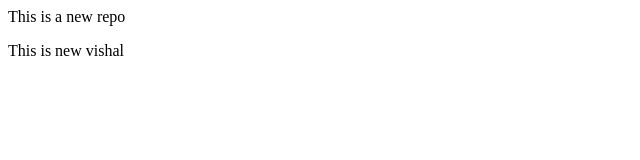
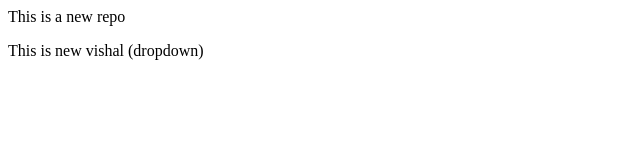
Before and after one commit to Vishal-Gayakwad/localrepo-2, a plain HTML site: page index.html in a window 1280 px wide. Shown: the full height of the page, 0-640 px from the left. Drawn offline with Linux system fonts and the light colour scheme.

Commit message:
Add dropdown

```diff
--- a/index.html
+++ b/index.html
@@ -1,2 +1,2 @@
 <p>This is a new repo</p>
-<p>This is new vishal</p>
+<p>This is new vishal (dropdown) </p>
```
